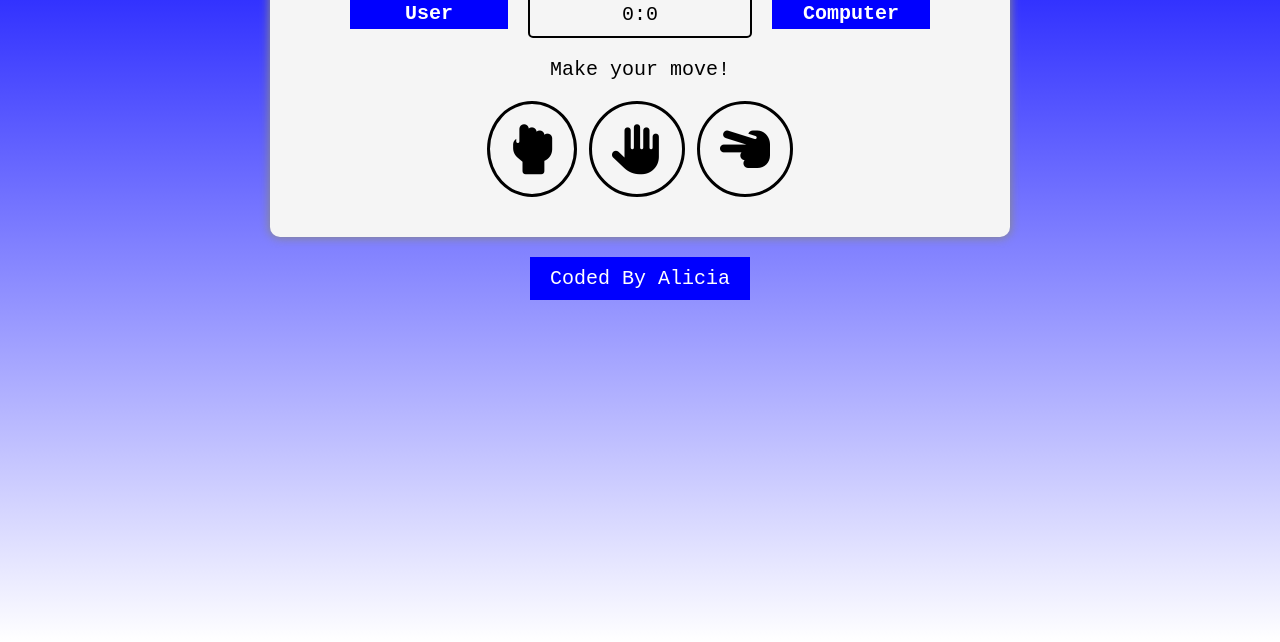
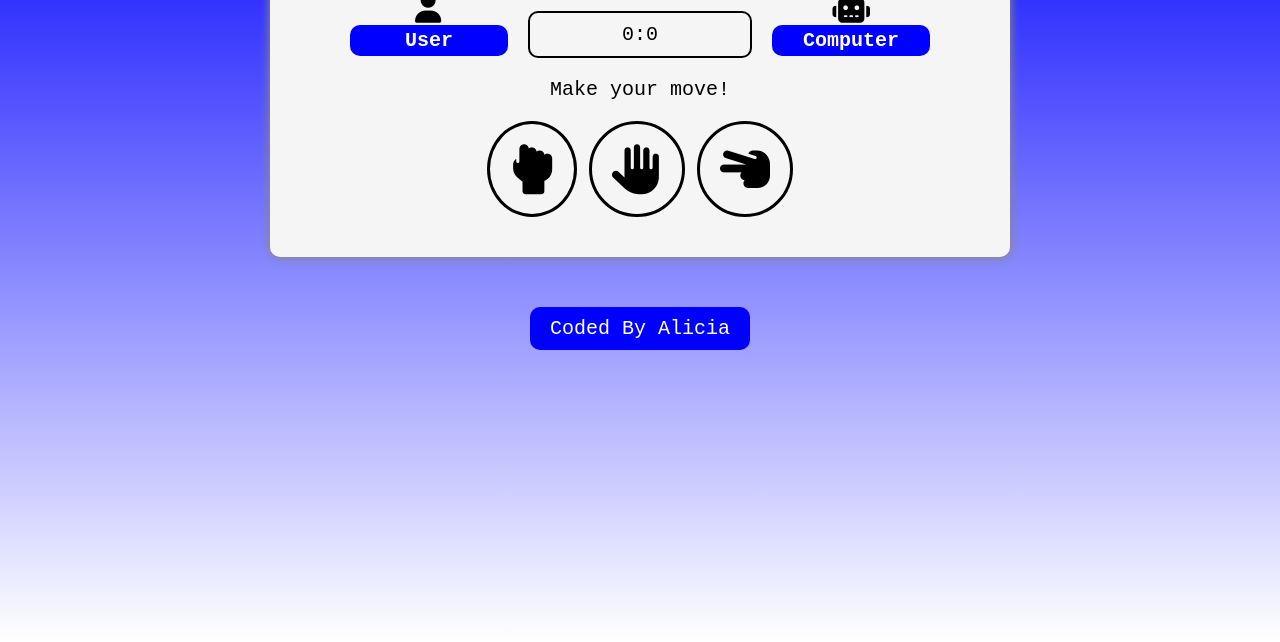
Before and after one commit to surisou/RPSgame, a plain HTML site: page index.html in a window 1280 px wide. Shown: the part 158-800 px from the top of the page. Drawn offline with Linux system fonts and the light colour scheme.

Commit message:
Update index.html

```diff
--- a/index.html
+++ b/index.html
@@ -7,10 +7,8 @@
             .container {
                 background-color: whitesmoke;
                 width: 700px;
-                margin-left: auto;
+                margin: 50px auto;
                 padding: 20px;
-                margin-right: auto;
-                margin-top: 30px;
                 box-shadow: 0px 0px 10px 1px #888888;
                 border-radius: 10px;
             }
@@ -29,7 +27,7 @@
             .scoreboard {
                 text-align: center;
                 border: black 2px solid;
-                border-radius: 5px;
+                border-radius: 10px;
                 width: 200px;
                 padding: 10px;
                 margin: auto;
@@ -43,7 +41,8 @@
                 font-weight: bold;
                 width: 150px;
                 padding: 4px;
-                top: 5px;
+                bottom: 0px;
+                border-radius: 10px;
             }
 
             #user-label {
@@ -51,9 +50,23 @@
                 left: -180px;
             }
 
+            #user-pic {
+                position: absolute;
+                left: -115px;
+                top: -20px;
+                font-size: 30px;
+            }
+
             #comp-label {
                 position: absolute;
                 right: -180px;
+            }
+
+            #comp-pic {
+                position: absolute;
+                right: -120px;
+                top: -20px;
+                font-size: 30px;
             }
 
             .result {
@@ -90,6 +103,7 @@
                 color: white;
                 width: 200px;
                 margin: 20px auto;
+                border-radius: 10px;
             }
         </style>
     </head>
@@ -102,6 +116,12 @@
             </header>
 
             <div class="scoreboard">
+                <div id="user-pic">
+                    <i class="fas fa-user"></i>
+                </div>
+                <div id="comp-pic">
+                    <i class="fas fa-robot"></i>
+                </div>
                 <div id="user-label" class="badge">User</div>
                 <div id="comp-label" class="badge">Computer</div>
                 <span id="user-score">0</span>:<span id="comp-score">0</span>
@@ -110,9 +130,15 @@
             <p id="message">Make your move!</p>
 
             <div class="choices">
-                <div class="choice" id="rock"><i class="fas fa-hand-rock"></i></div>
-                <div class="choice" id="paper"><i class="fas fa-hand-paper"></i></div>
-                <div class="choice" id="scissors"><i class="fas fa-hand-scissors"></i></div>
+                <div class="choice" id="rock">
+                    <i class="fas fa-hand-rock"></i>
+                </div>
+                <div class="choice" id="paper">
+                    <i class="fas fa-hand-paper"></i>
+                </div>
+                <div class="choice" id="scissors">
+                    <i class="fas fa-hand-scissors"></i>
+                </div>
             </div>
 
             <div class="result">
```
